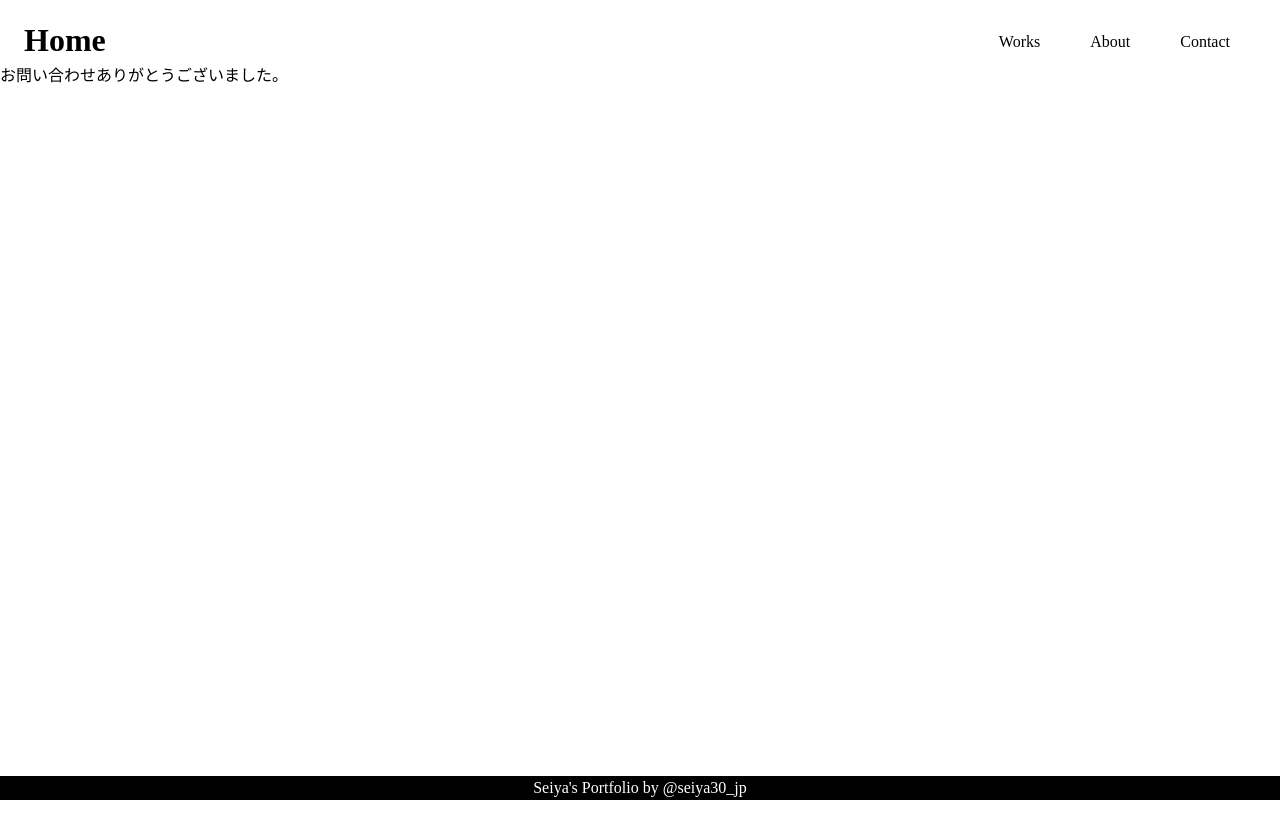
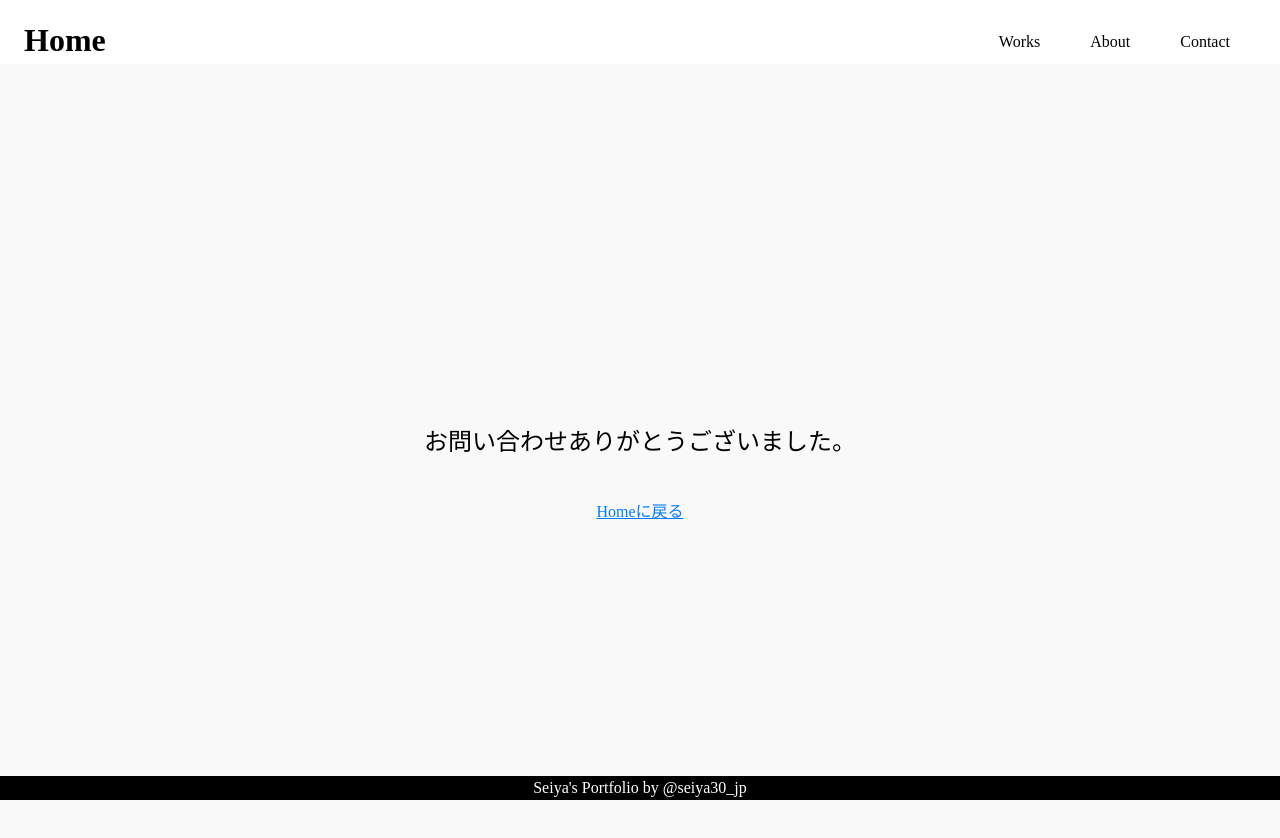
Before and after one commit to Seiya830/Portfolio, a Vue app: page /components/ContactComplete.vue in a window 1280 px wide. Shown: the top 838 px of the page. Before the commit the page ends 800 px from the top, so only its background shows below. Built offline with nearby package versions, Linux system fonts and the light colour scheme.

Commit message:
完了画面のhomeへ戻るリンクを追加

```diff
--- a/src/components/ContactComplete.vue
+++ b/src/components/ContactComplete.vue
@@ -5,7 +5,37 @@ export default defineComponent({});
 </script>
 
 <template>
-  <div>
+  <div class="complete">
     <p>お問い合わせありがとうございました。</p>
+    <router-link to="/">Homeに戻る</router-link>
   </div>
 </template>
+
+<style lang="scss">
+.complete {
+  display: flex;
+  flex-direction: column;
+  align-items: center;
+  justify-content: center;
+  height: 100vh;
+  background-color: #f9f9f9;
+
+  p {
+    font-size: 24px;
+    margin: 20px;
+    text-align: center;
+  }
+
+  a {
+    font-size: 16px;
+    color: #007bff;
+    text-decoration: underline;
+    margin-top: 20px;
+    cursor: pointer;
+
+    &:hover {
+      color: #0056b3;
+    }
+  }
+}
+</style>
```
